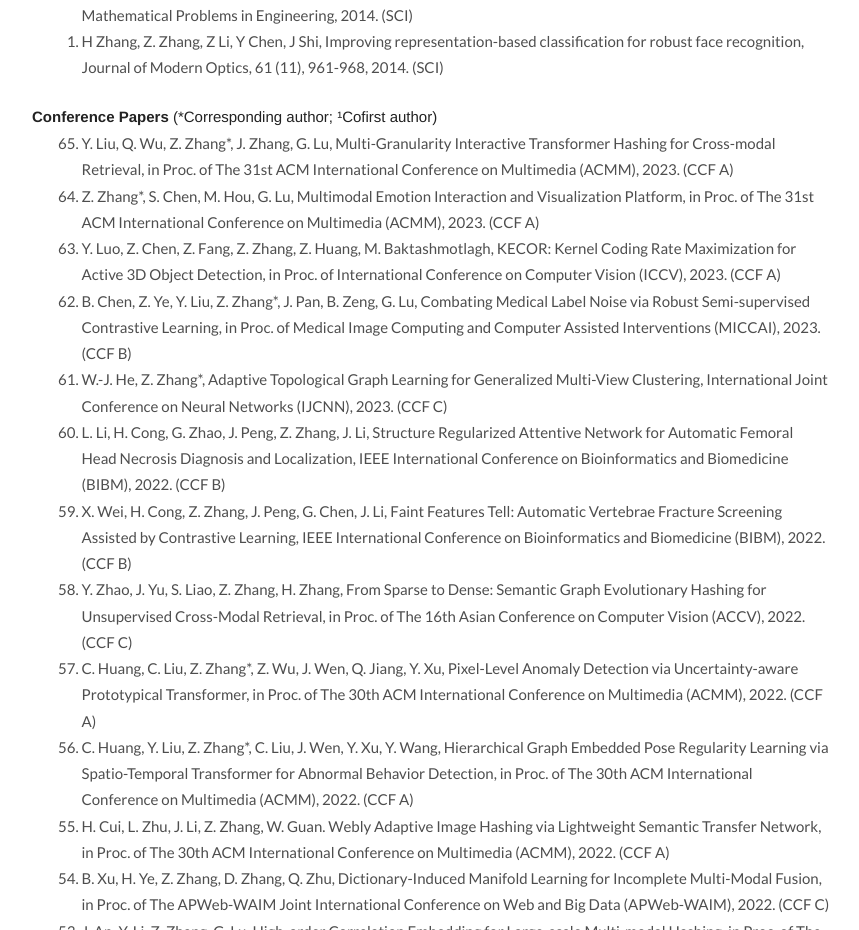
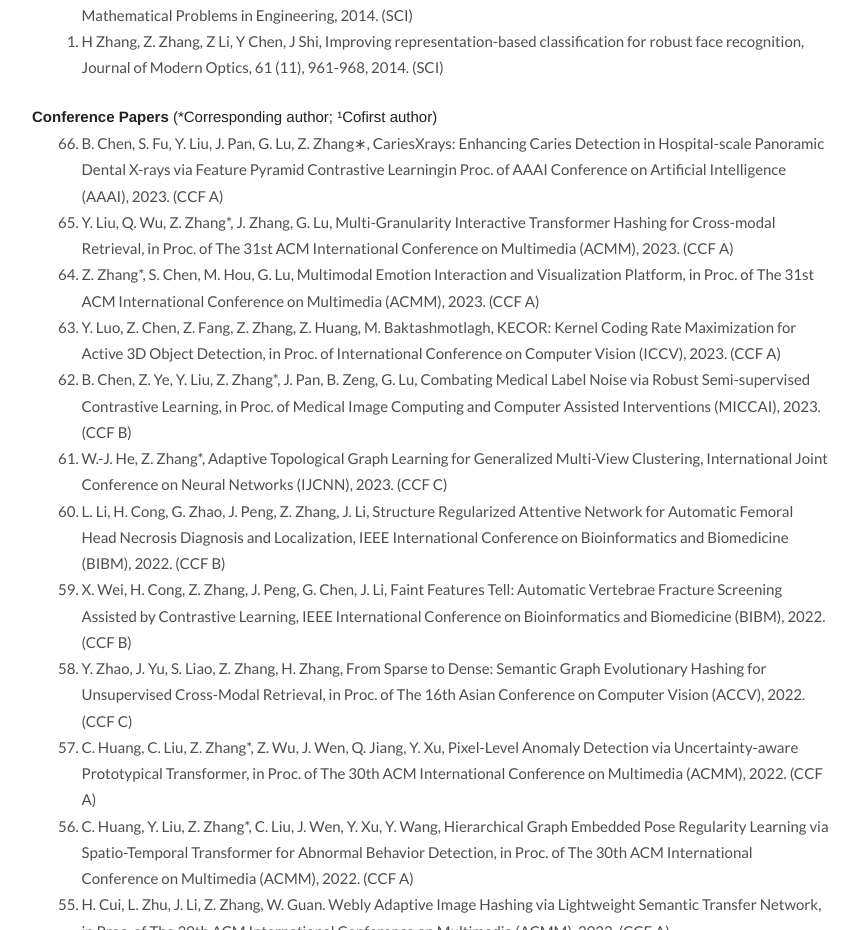
Before and after one commit to cszhengzhang/FulPub, a plain HTML site: page index.html in a window 1280 px wide. Shown: the part 8328-9258 px from the top of the page, without its empty margins (209-1068 px from the left). Drawn offline with Linux system fonts and the light colour scheme.

Commit message:
Update index.html

```diff
--- a/index.html
+++ b/index.html
@@ -194,6 +194,7 @@
 
 			<b>Conference Papers</b> (*Corresponding author; &sup1;Cofirst author)</br>
 			<ol class="work-list" reversed>
+			<li>B. Chen, S. Fu, Y. Liu, J. Pan, G. Lu, Z. Zhang∗, CariesXrays: Enhancing Caries Detection in Hospital-scale Panoramic Dental X-rays via Feature Pyramid Contrastive Learningin Proc. of AAAI Conference on Artificial Intelligence (AAAI), 2023. (CCF A)</li>
 			<li>Y. Liu, Q. Wu, Z. Zhang*, J. Zhang, G. Lu, Multi-Granularity Interactive Transformer Hashing for Cross-modal Retrieval, in Proc. of The 31st ACM International Conference on Multimedia (ACMM), 2023. (CCF A)</li>
 			<li>Z. Zhang*, S. Chen, M. Hou, G. Lu, Multimodal Emotion Interaction and Visualization Platform, in Proc. of The 31st ACM International Conference on Multimedia (ACMM), 2023. (CCF A)</li>
 			<li>Y. Luo, Z. Chen, Z. Fang, Z. Zhang, Z. Huang, M. Baktashmotlagh, KECOR: Kernel Coding Rate Maximization for Active 3D Object Detection, in Proc. of International Conference on Computer Vision (ICCV), 2023. (CCF A) </li>
```
